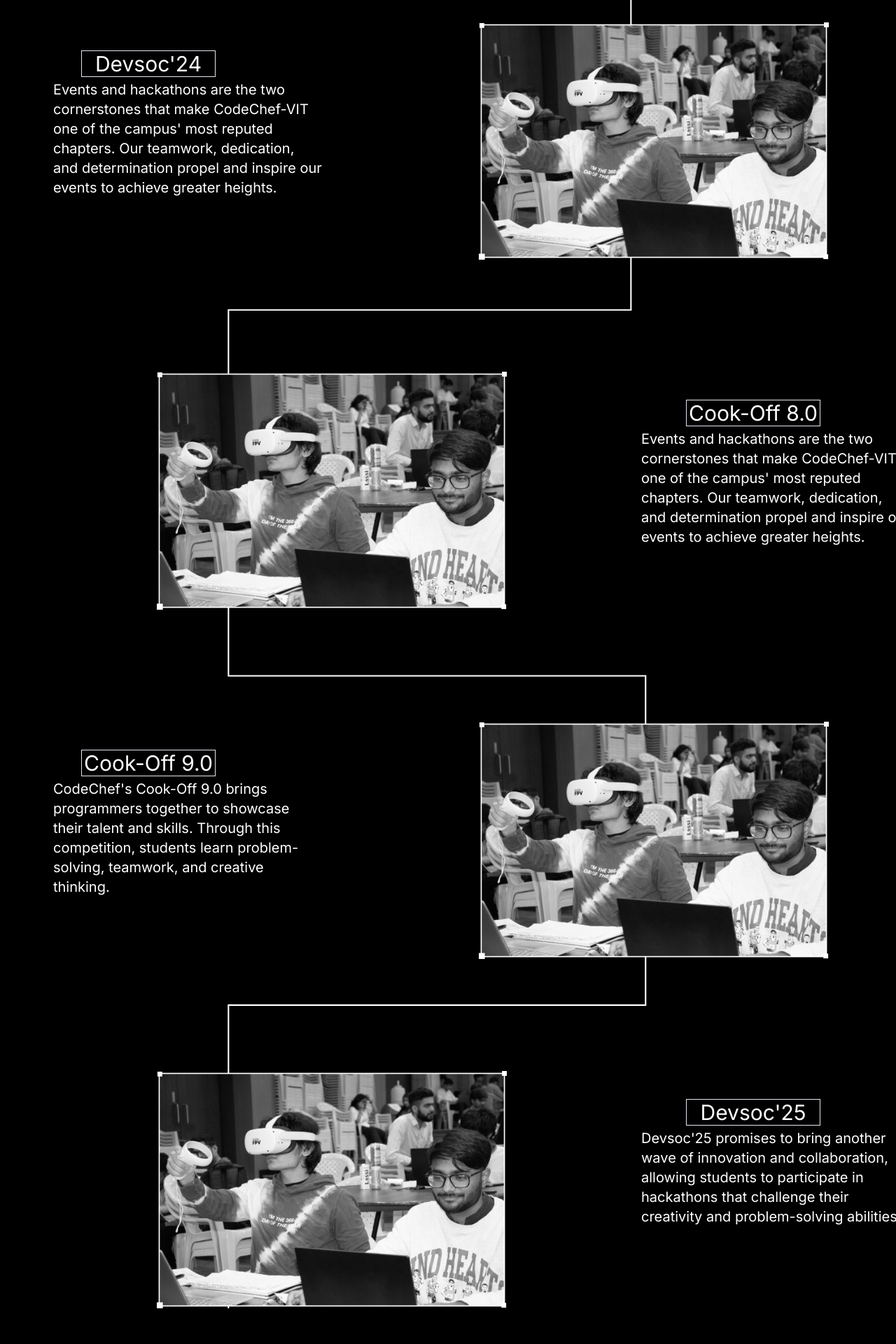
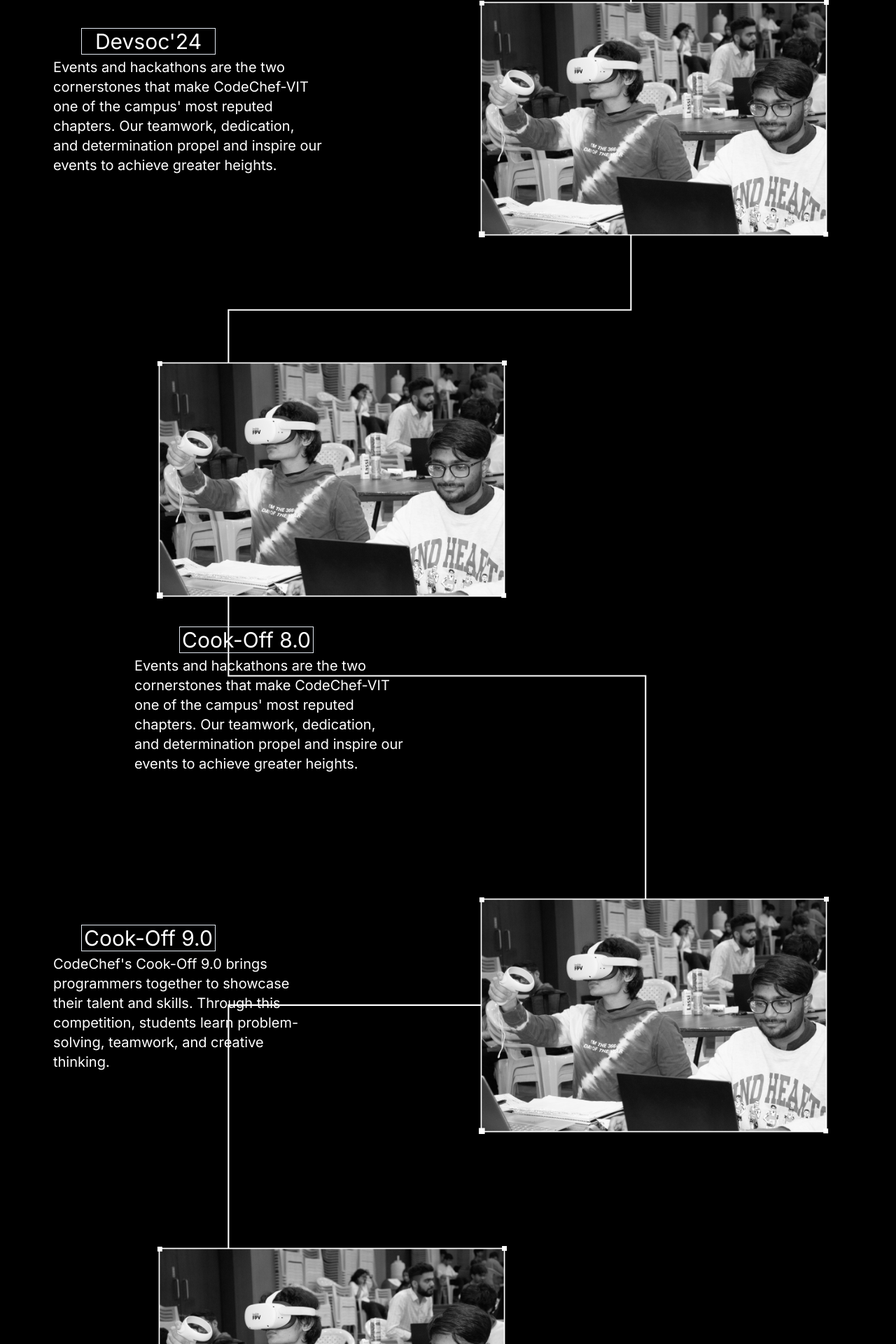
Before and after one commit to NishantGupt786/codechef-landing-24-public, a Next.js app: page / in a window 1280 px wide. Shown: the part 880-2800 px from the top of the page at 70% size. Built offline with nearby package versions, Linux system fonts and the light colour scheme; a web font is replaced by a local one.

Commit message:
monitor fixes done

```diff
--- a/src/components/sections/Events.tsx
+++ b/src/components/sections/Events.tsx
@@ -41,6 +41,7 @@
 
   return (
     <div className="bg-black h-full w-full overflow-x-hidden">
+      {/* Header Section */}
       <div className="relative h-3/4 w-5/6 lg:ml-28 xs:ml-8 laptop:ml-24 surface:ml-16">
         <Image
           src={headImage}
@@ -51,12 +52,11 @@
         />
         <div className="absolute inset-0 flex flex-col justify-start items-start">
           <h1 className="text-white xs:text-4xl lg:text-6xl font-bold">Our</h1>
-          <h1 className="text-red-600 xs:text-6xl lg:text-8xl font-bold">
-            Events
-          </h1>
+          <h1 className="text-red-600 xs:text-6xl lg:text-8xl font-bold">Events</h1>
         </div>
       </div>
 
+      {/* SVG Path Section */}
       <div className="relative">
         <svg
           className="absolute left-1/2 transform -translate-x-1/2 w-full h-[2300px] z-0"
@@ -90,9 +90,8 @@
           />
         </svg>
       </div>
-
-      <div className="flex mt-28 laptop:ml-10 relative z-10">
-        <div className="ml-5">
+      <div className="flex mt-20 laptop:ml-10 relative z-10 flex-wrap">
+        <div className="ml-5  2xl:ml-[400px]">
           <div className="text-white border lg:mt-10 lg:w-48 lg:ml-24 flex xs:w-20 xs:ml-4 justify-center">
             <h1 className="lg:text-3xl xs:text-xs">Devsoc'24</h1>
           </div>
@@ -107,20 +106,20 @@
           alt="People"
           width={500}
           height={500}
-          className="xs:w-40 laptop:ml-40 laptop:h-computer laptop:w-computer promax:ml-14 xs:ml-5 lg:ml-56 lg:h-computer lg:w-computer surface:h-56 surface:ml-14 surface:w-72 surface:mt-10 2xl:left-72"
+          className="xs:w-40 2xl:w-[600px] 2xl:h-[400px] laptop:ml-40 laptop:h-computer laptop:w-computer promax:ml-14 xs:ml-5 lg:ml-56 lg:h-computer lg:w-computer surface:h-56 surface:ml-14 surface:w-72 surface:mt-10 2xl:ml-[500px]"
         />
       </div>
 
-      <div className="flex mt-40 laptop:ml-24 relative z-10">
+      <div className="flex mt-44 2xl:ml-72 2xl:mt-28 laptop:ml-24 relative z-10 flex-wrap">
         <Image
           src={people}
           alt="People"
           width={500}
           height={500}
-          className="laptop:ml-1 laptop:h-computer laptop:w-computer xs:w-40 promax:ml-5 xs:ml-5 lg:ml-56 lg:h-computer lg:w-computer surface:h-56 surface:ml-14 surface:w-72 surface:mt-10"
+          className="xs:w-40 2xl:w-[600px] 2xl:h-[400px] laptop:ml-1 laptop:h-computer laptop:w-computer promax:ml-5 xs:ml-5 lg:ml-56 lg:h-computer lg:w-computer surface:h-56 surface:ml-14 surface:w-72 surface:mt-10"
         />
-        <div>
-          <div className="text-white border lg:mt-10 lg:w-48 lg:ml-64 flex justify-center xs:w-20 xs:ml-14 promax:ml-20 laptop:ml-72">
+        <div className=" 2xl:ml-72 2xl:mt-8 ">
+          <div className="text-white border lg:mt-10 lg:w-48 lg:ml-64 flex justify-center xs:w-20 xs:ml-14 promax:ml-20 laptop:ml-72 ">
             <h1 className="lg:text-3xl xs:text-xs">Cook-Off 8.0</h1>
           </div>
           <p className="text-white xs:w-36 lg:w-96 lg:ml-48 mt-1 xs:text-3xs xs:ml-10 lg:text-xl promax:ml-14 surface:ml-40 laptop:ml-56">
@@ -131,8 +130,8 @@
         </div>
       </div>
 
-      <div className="flex mt-40 laptop:ml-10 relative z-10">
-        <div className="ml-5">
+      <div className="flex mt-44 laptop:ml-10 relative z-10 flex-wrap 2xl:mt-24">
+        <div className="ml-5  2xl:ml-[400px]">
           <div className="text-white border lg:mt-10 lg:w-48 lg:ml-24 flex xs:w-20 xs:ml-4 justify-center">
             <h1 className="lg:text-3xl xs:text-xs">Cook-Off 9.0</h1>
           </div>
@@ -147,19 +146,19 @@
           alt="alt"
           width={500}
           height={500}
-          className="xs:w-40 laptop:ml-40 laptop:h-computer laptop:w-computer promax:ml-14 xs:ml-5 lg:ml-56 lg:h-computer lg:w-computer surface:h-56 surface:ml-14 surface:w-72 surface:mt-10 2xl:left-72"
+          className="xs:w-40 2xl:w-[600px] 2xl:h-[400px] laptop:ml-40 laptop:h-computer laptop:w-computer promax:ml-14 xs:ml-5 lg:ml-56 lg:h-computer lg:w-computer surface:h-56 surface:ml-14 surface:w-72 surface:mt-10 2xl:ml-[500px]"
         />
       </div>
 
-      <div className="flex mt-40 laptop:ml-24 relative z-10">
+      <div className="flex mt-40 2xl:ml-72 2xl:mt-28 laptop:ml-24 relative z-10 flex-wrap">
         <Image
           src={people}
           alt="alt"
           width={500}
           height={500}
-          className="laptop:ml-1 laptop:h-computer laptop:w-computer xs:w-40 promax:ml-5 xs:ml-5 lg:ml-56 lg:h-computer lg:w-computer surface:h-56 surface:ml-14 surface:w-72 surface:mt-10"
+          className="xs:w-40 2xl:w-[600px] 2xl:h-[400px] laptop:ml-1 laptop:h-computer laptop:w-computer promax:ml-5 xs:ml-5 lg:ml-56 lg:h-computer lg:w-computer surface:h-56 surface:ml-14 surface:w-72 surface:mt-10"
         />
-        <div>
+       <div className=" 2xl:ml-72 2xl:mt-8 ">
           <div className="text-white border lg:mt-10 lg:w-48 lg:ml-64 flex justify-center xs:w-20 xs:ml-14 promax:ml-20 laptop:ml-72">
             <h1 className="lg:text-3xl xs:text-xs">Devsoc'25</h1>
           </div>
```
Also changed, not shown: 1 other file (tests, documents, lock files or other folders).
